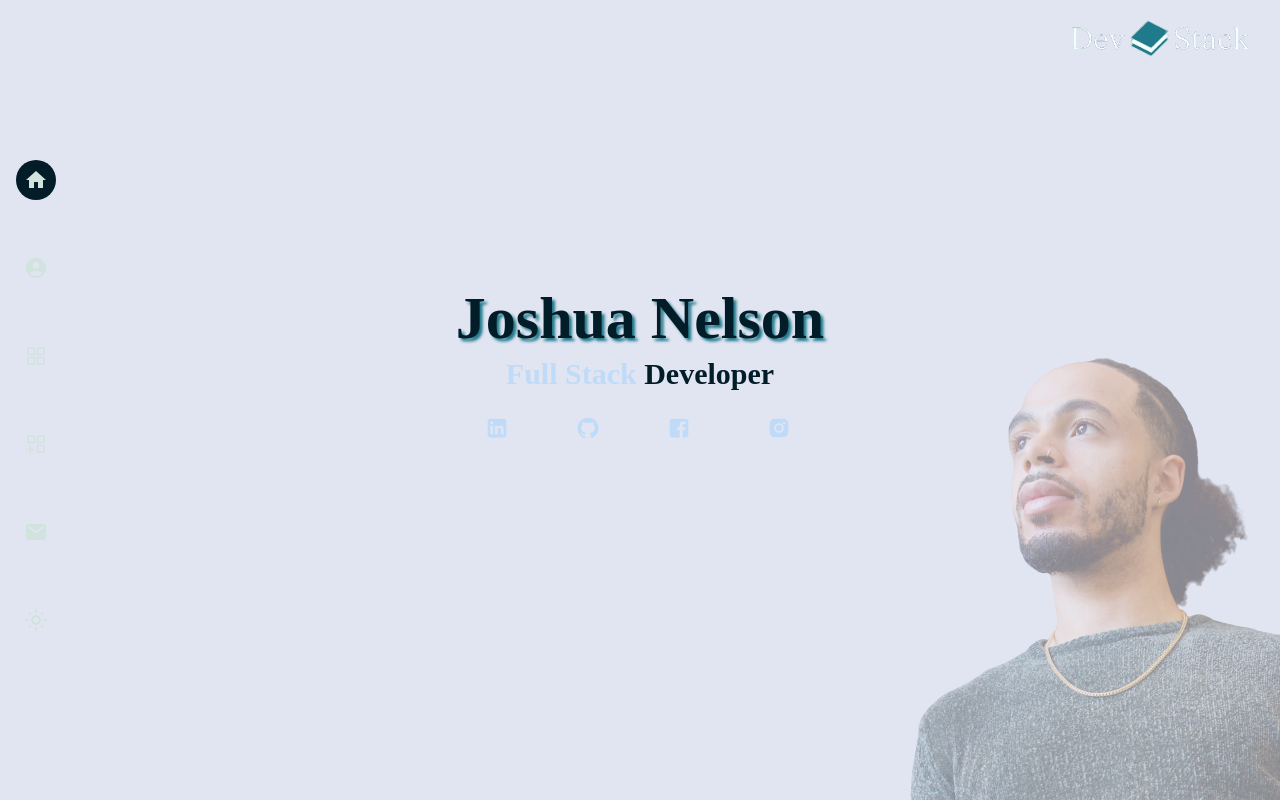
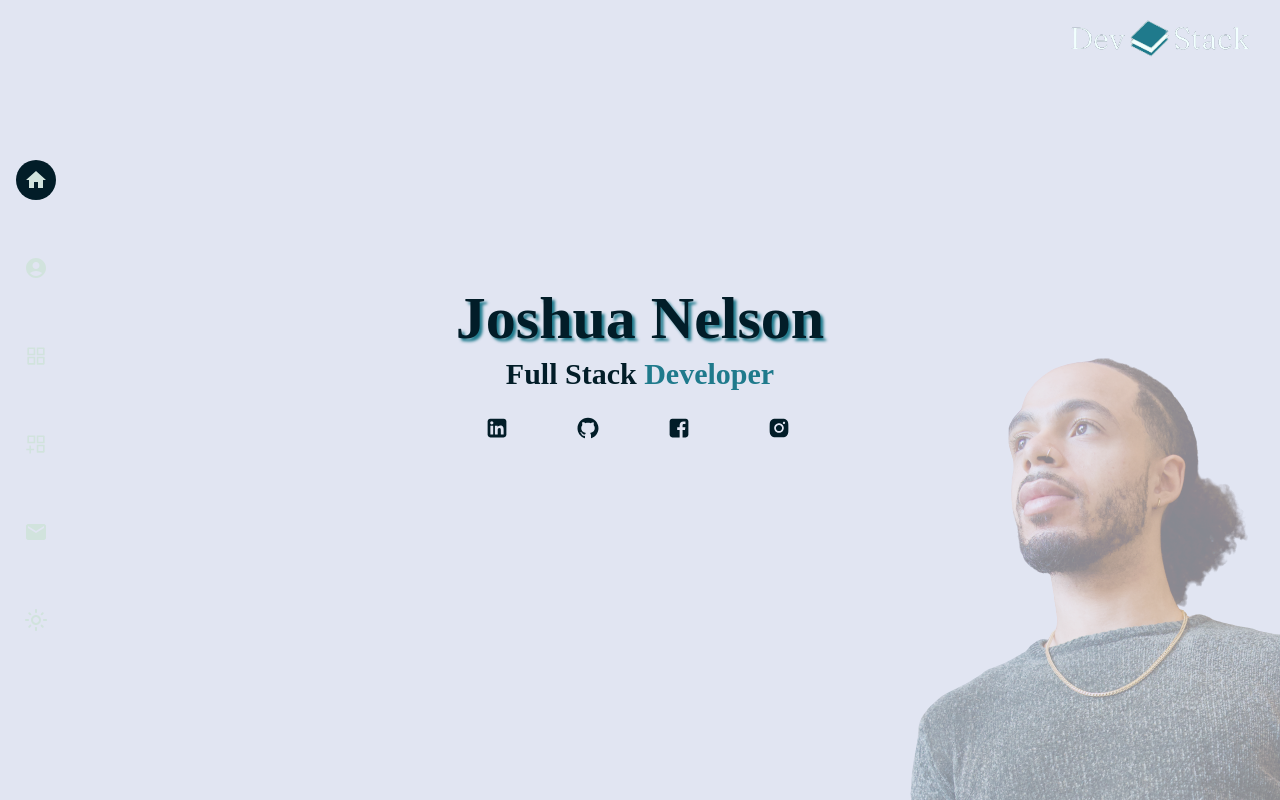
Before and after one commit to joshuanelsondev/devstack-project, a React (Create React App) app: page / in a window 1280 px wide. Built offline with nearby package versions, Linux system fonts and the light colour scheme; what tailwindcss-dark-mode would draw is missing.

Commit message:
Edit dark/light mode for home page

```diff
--- a/src/Pages/Home.js
+++ b/src/Pages/Home.js
@@ -22,8 +22,8 @@ export default function Home({ setErrorPage }) {
           >
             Joshua Nelson
           </h1>
-          <h2 className="text-3xl mt-2 font-semibold text-dark">
-            <span className="text-blue">Full Stack</span> Developer
+          <h2 className="text-3xl mt-2 font-semibold text-primary dark:text-dark">
+            <span className="text-dark dark:text-blue">Full Stack</span> Developer
           </h2>
           <div className="flex mt-4 gap-8 justify-center">
             <div className="flex flex-col items-center gap-2">
@@ -34,11 +34,11 @@ export default function Home({ setErrorPage }) {
                 rel="noreferrer"
               >
                 <AiFillLinkedin
-                  className="p-2 text-blue cursor-pointer hover:bg-dark rounded-full"
+                  className="p-2 text-dark dark:text-blue cursor-pointer hover:bg-primary dark:hover:bg-dark rounded-full"
                   size={40}
                 />
               </a>
-              <p className="text-blue font-semibold invisible peer-hover:visible">
+              <p className="text-primary dark:text-dark font-semibold invisible peer-hover:visible">
                 LinkedIn
               </p>
             </div>
@@ -51,11 +51,11 @@ export default function Home({ setErrorPage }) {
                 rel="noreferrer"
               >
                 <AiOutlineGithub
-                  className="p-2 text-blue cursor-pointer hover:bg-dark rounded-full"
+                  className="p-2 text-dark hover:bg-primary dark:text-blue cursor-pointer dark:hover:bg-dark rounded-full"
                   size={40}
                 />
               </a>
-              <p className="text-blue font-semibold invisible peer-hover:visible">
+              <p className="text-primary dark:text-dark font-semibold invisible peer-hover:visible">
                 GitHub
               </p>
             </div>
@@ -68,11 +68,11 @@ export default function Home({ setErrorPage }) {
                 rel="noreferrer"
               >
                 <AiFillFacebook
-                  className="p-2 text-blue cursor-pointer hover:bg-dark rounded-full"
+                  className="p-2 text-dark dark:text-blue cursor-pointer hover:bg-primary dark:hover:bg-dark rounded-full"
                   size={40}
                 />
               </a>
-              <p className="text-blue font-semibold invisible peer-hover:visible">
+              <p className="text-primary dark:text-dark font-semibold invisible peer-hover:visible">
                 Facebook
               </p>
             </div>
@@ -85,11 +85,11 @@ export default function Home({ setErrorPage }) {
                 rel="noreferrer"
               >
                 <AiFillInstagram
-                  className="p-2 text-blue cursor-pointer hover:bg-dark rounded-full"
+                  className="p-2 text-dark dark:text-blue cursor-pointer hover:bg-primary dark:hover:bg-dark rounded-full"
                   size={40}
                 />
               </a>
-              <p className="text-blue font-semibold invisible peer-hover:visible">
+              <p className="text-primary dark:text-dark font-semibold invisible peer-hover:visible">
                 Instagram
               </p>
             </div>
```
